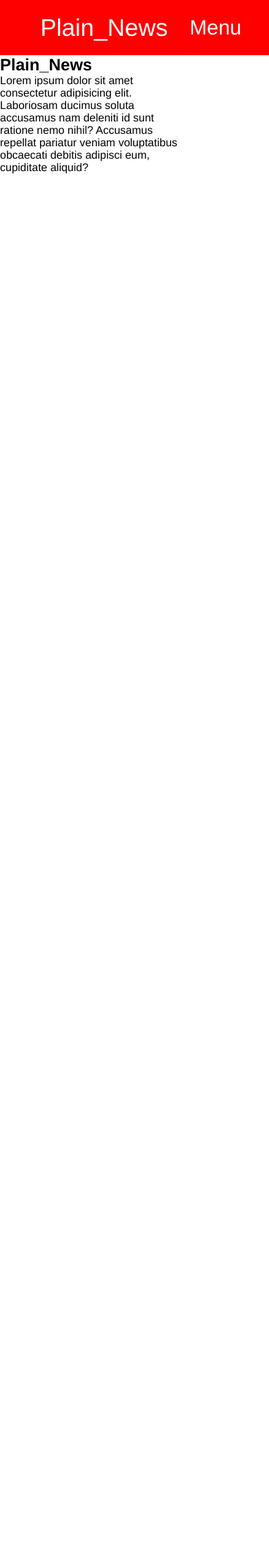
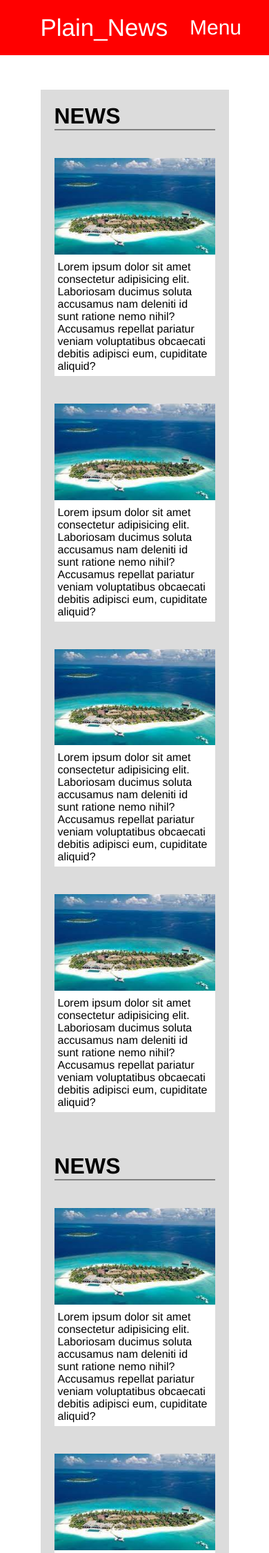
Before and after one commit to FaletarMarko1/Plain_News, a PHP site: page / in a window 390 px wide. Shown: the top 2251 px of the page at 69% size. Before the commit the page ends 252 px from the top, so only its background shows below. Run offline with PHP 8.4, Linux system fonts and the light colour scheme.

Commit message:
Finished sections and added responsivity

```diff
--- a/index.html
+++ b/index.html
@@ -23,18 +23,122 @@
     </nav>
 
     <div class="container">
+      <header>
+        <h1>NEWS</h1>
+        <hr>
+      </header>
       <section>
-        <header>
-          <h1>Plain_News</h1>
-        </header>
         <article>
-          <p>
-            Lorem ipsum dolor sit amet consectetur adipisicing elit. Laboriosam
-            ducimus soluta accusamus nam deleniti id sunt ratione nemo nihil?
-            Accusamus repellat pariatur veniam voluptatibus obcaecati debitis
-            adipisci eum, cupiditate aliquid?
-          </p>
+          <div class="slike">
+            <img src="images/beach.jpeg" alt="news1" />
+          </div>
+          <div class="tekst">
+            <p>
+              Lorem ipsum dolor sit amet consectetur adipisicing elit.
+              Laboriosam ducimus soluta accusamus nam deleniti id sunt ratione
+              nemo nihil? Accusamus repellat pariatur veniam voluptatibus
+              obcaecati debitis adipisci eum, cupiditate aliquid?
+            </p>
+          </div>
         </article>
+        <article>
+          <div class="slike">
+            <img src="images/beach.jpeg" alt="news1" />
+          </div>
+          <div class="tekst">
+            <p>
+              Lorem ipsum dolor sit amet consectetur adipisicing elit.
+              Laboriosam ducimus soluta accusamus nam deleniti id sunt ratione
+              nemo nihil? Accusamus repellat pariatur veniam voluptatibus
+              obcaecati debitis adipisci eum, cupiditate aliquid?
+            </p>
+          </div>
+        </article>
+        <article>
+          <div class="slike">
+            <img src="images/beach.jpeg" alt="news1" />
+          </div>
+          <div class="tekst">
+            <p>
+              Lorem ipsum dolor sit amet consectetur adipisicing elit.
+              Laboriosam ducimus soluta accusamus nam deleniti id sunt ratione
+              nemo nihil? Accusamus repellat pariatur veniam voluptatibus
+              obcaecati debitis adipisci eum, cupiditate aliquid?
+            </p>
+          </div>
+        </article>
+        <article>
+            <div class="slike">
+              <img src="images/beach.jpeg" alt="news1" />
+            </div>
+            <div class="tekst">
+              <p>
+                Lorem ipsum dolor sit amet consectetur adipisicing elit.
+                Laboriosam ducimus soluta accusamus nam deleniti id sunt ratione
+                nemo nihil? Accusamus repellat pariatur veniam voluptatibus
+                obcaecati debitis adipisci eum, cupiditate aliquid?
+              </p>
+            </div>
+          </article>
+      </section>
+
+      <header>
+        <h1>NEWS</h1>
+        <hr>
+      </header>
+      <section>
+        <article>
+          <div class="slike">
+            <img src="images/beach.jpeg" alt="news1" />
+          </div>
+          <div class="tekst">
+            <p>
+              Lorem ipsum dolor sit amet consectetur adipisicing elit.
+              Laboriosam ducimus soluta accusamus nam deleniti id sunt ratione
+              nemo nihil? Accusamus repellat pariatur veniam voluptatibus
+              obcaecati debitis adipisci eum, cupiditate aliquid?
+            </p>
+          </div>
+        </article>
+        <article>
+          <div class="slike">
+            <img src="images/beach.jpeg" alt="news1" />
+          </div>
+          <div class="tekst">
+            <p>
+              Lorem ipsum dolor sit amet consectetur adipisicing elit.
+              Laboriosam ducimus soluta accusamus nam deleniti id sunt ratione
+              nemo nihil? Accusamus repellat pariatur veniam voluptatibus
+              obcaecati debitis adipisci eum, cupiditate aliquid?
+            </p>
+          </div>
+        </article>
+        <article>
+          <div class="slike">
+            <img src="images/beach.jpeg" alt="news1" />
+          </div>
+          <div class="tekst">
+            <p>
+              Lorem ipsum dolor sit amet consectetur adipisicing elit.
+              Laboriosam ducimus soluta accusamus nam deleniti id sunt ratione
+              nemo nihil? Accusamus repellat pariatur veniam voluptatibus
+              obcaecati debitis adipisci eum, cupiditate aliquid?
+            </p>
+          </div>
+        </article>
+        <article>
+            <div class="slike">
+              <img src="images/beach.jpeg" alt="news1" />
+            </div>
+            <div class="tekst">
+              <p>
+                Lorem ipsum dolor sit amet consectetur adipisicing elit.
+                Laboriosam ducimus soluta accusamus nam deleniti id sunt ratione
+                nemo nihil? Accusamus repellat pariatur veniam voluptatibus
+                obcaecati debitis adipisci eum, cupiditate aliquid?
+              </p>
+            </div>
+          </article>
       </section>
     </div>
 
--- a/style.css
+++ b/style.css
@@ -1,7 +1,7 @@
-body{
-    font-family: 'Franklin Gothic Medium', 'Arial Narrow', Arial, sans-serif;
+body {
+  font-family: "Franklin Gothic Medium", "Arial Narrow", Arial, sans-serif;
 }
-*{
+* {
   margin: 0;
   padding: 0;
   text-decoration: none;
@@ -9,54 +9,55 @@ body{
   box-sizing: border-box;
 }
 
-nav{
+nav {
   background: red;
   height: 80px;
   width: 100%;
 }
-nav ul{
+nav ul {
   float: left;
   margin-right: 20px;
-    margin-right: 15%;
+  width: 70%;
+  margin-left: 15%;
 }
-nav ul li{
+nav ul li {
   display: inline-block;
   line-height: 80px;
   margin: 0 5px;
 }
-nav ul li a{
+nav ul li a {
   color: white;
   font-size: 17px;
   padding: 7px 13px;
   border-radius: 3px;
   text-transform: uppercase;
 }
-label.logo{
+label.logo {
   color: white;
   font-size: 35px;
   line-height: 80px;
-    padding: 0 100px;
-    margin-left: 15%;
+  padding: 0 50px 0 0;
   font-weight: 300;
   cursor: pointer;
 }
-label.dropLogo{
+label.dropLogo {
   color: white;
   font-size: 35px;
   line-height: 80px;
-    padding: 0 100px;
+  padding-left: 0px;
   margin-left: 15%;
   font-weight: 300;
   cursor: pointer;
   display: none;
 }
 
-a.active, a:hover{
+a.active,
+a:hover {
   color: white;
   font-weight: bolder;
-    transition: .3s;
+  transition: 0.3s;
 }
-.checkbtn{
+.checkbtn {
   font-size: 30px;
   color: white;
   float: right;
@@ -65,22 +66,22 @@ a.active, a:hover{
   cursor: pointer;
   display: none;
 }
-#check{
+#check {
   display: none;
 }
-@media (max-width: 1025px){
-    label.logo{
+@media (max-width: 1025px) {
+  label.logo {
     padding-left: 0px;
-        transition: .3s;
+    transition: 0.3s;
   }
 }
-@media (max-width: 878px){
-    .checkbtn{
+@media (max-width: 903px) {
+  .checkbtn {
     display: block;
     display: visible;
-        transition: .5s;
+    transition: 0.5s;
   }
-    ul{
+  nav ul {
     position: fixed;
     width: 100%;
     height: 100vh;
@@ -88,54 +89,100 @@ a.active, a:hover{
     top: 80px;
     left: -100%;
     text-align: center;
-        transition: all .3s;
+    transition: all 0.3s;
+    margin: auto;
   }
-    nav ul li{
+  nav ul li {
     display: block;
     margin: 50px 0;
     line-height: 30px;
-        transition: .5s;
+    transition: 0.5s;
   }
-    nav ul li a{
+  nav ul li a {
     font-size: 20px;
   }
-    label.logo{
+  label.logo {
     display: none;
   }
-    label.dropLogo{
+  label.dropLogo {
     display: block;
     padding-left: 0px;
   }
-    a:hover, a.active{
+  a:hover,
+  a.active {
     background: none;
     color: #0082e6;
   }
-    #check:checked ~ ul{
+  #check:checked ~ ul {
     left: 0;
   }
+}
+
+.container {
+  width: 70%;
+  margin: auto;
+  margin-top: 50px;
+  margin-bottom: 50px;
+  min-height: 100vh;
+  background-color: gainsboro;
+}
+section {
+  display: flex;
+  flex-wrap: wrap;
+  text-align: left;
+  padding: 20px 0px 20px 20px;
+}
+article {
+  margin: 20px 20px 20px 0px;
+  flex: 20%;
+  justify-content: space-around;
+  background-color: white;
+}
+img {
+  max-width: 100%;
+  width: 100%;
+}
+.tekst {
+  width: 100%;
+  text-align: left;
+  padding: 5px;
+}
+@media (max-width: 1225px) {
+  article {
+    flex: 40%;
+    transition: 0.3s;
+  }
+}
+@media (max-width: 805px) {
+    article {
+      flex: 100%;
+      transition: 0.3s;
+    }
+  }
+
+header {
+  padding: 20px 20px 0px 20px;
+}
+hr {
+  margin: auto;
+  height: 2px;
+  border-width: 0;
+  color: gray;
+  background-color: gray;
 }
 
 
 
 
 
-.container{
-    width: 70%;
-    display: flex;
-    flex-direction: column;
-    min-height: 100vh;
-}
-
-
-
-.footer{
+.footer {
   background-color: red;
   width: 100%;
   color: white;
   text-align: center;
   margin-top: auto;
 }
-.footer ul{
+.footer ul {
   width: 70%;
   margin: auto;
   display: flex;
```
Also changed, not shown: images/PLain_News.html (added, +133 -0 lines), images/PLain_News_files/style.css (added, +156 -0 lines), images/PLain_News_files/beach.jpeg (added), images/PLain_News_files/script.js (added), images/beach.jpeg (added). Lines whose indentation alone changed are shown as unchanged.
